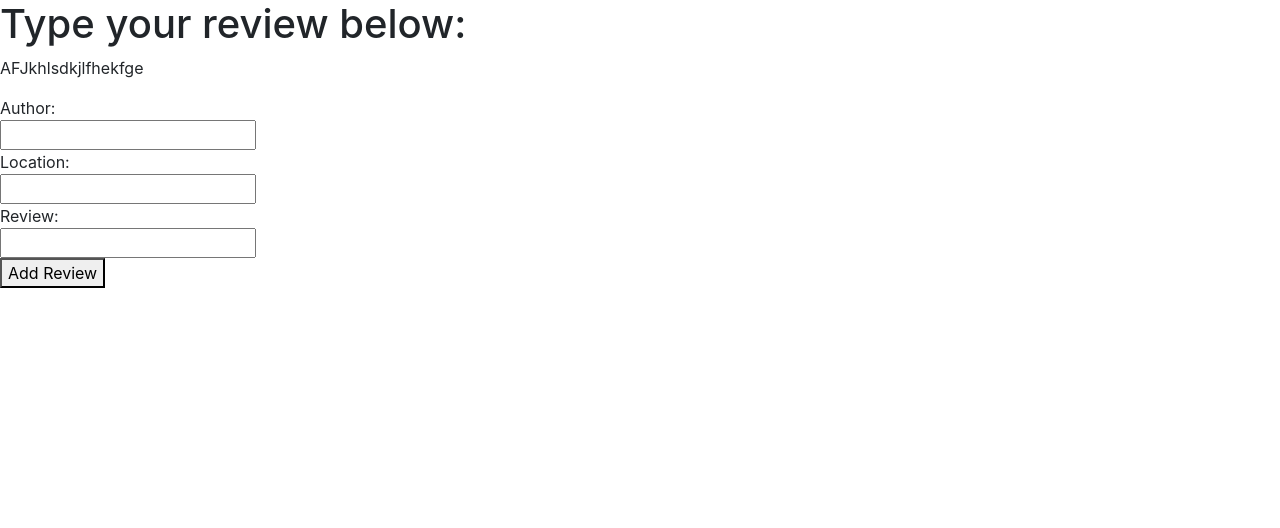
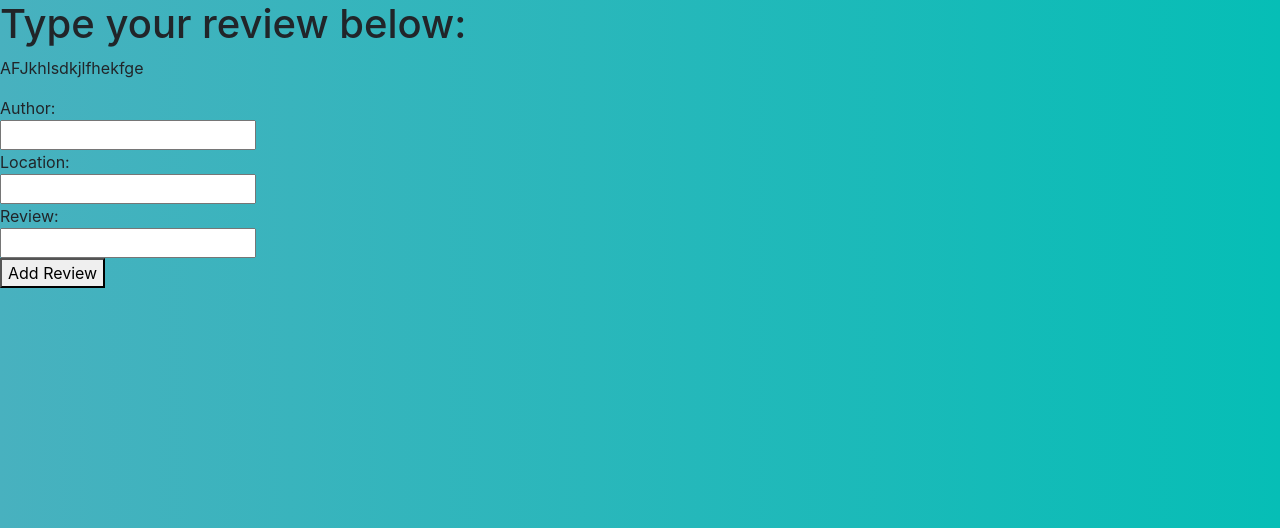
Before and after one commit to uzair166/expedia-hackathon-2018, a Django app: page /reviews/ in a window 1280 px wide. Shown: the top 528 px of the page. Run offline with Django 3.2, Linux system fonts and the light colour scheme; some libraries are stand-ins or nearby versions.

Commit message:
added css

```diff
--- a/Django/mysite/Reviews/templates/Reviews/addReview.html
+++ b/Django/mysite/Reviews/templates/Reviews/addReview.html
@@ -1,9 +1,16 @@
 <!doctype HTML>
 <html>
-<head>
   <title> Add a Review </title>
 
   <link rel="stylesheet" href="https://stackpath.bootstrapcdn.com/bootstrap/4.1.3/css/bootstrap.min.css" integrity="sha384-MCw98/SFnGE8fJT3GXwEOngsV7Zt27NXFoaoApmYm81iuXoPkFOJwJ8ERdknLPMO" crossorigin="anonymous">
+  <style>
+    body {
+      background: #06beb6;  /* fallback for old browsers */
+      background: -webkit-linear-gradient(to right, #48b1bf, #06beb6);  /* Chrome 10-25, Safari 5.1-6 */
+      background: linear-gradient(to right, #48b1bf, #06beb6); /* W3C, IE 10+/ Edge, Firefox 16+, Chrome 26+, Opera 12+, Safari 7+ */
+
+    }
+  </style>
   <script src="https://cdnjs.cloudflare.com/ajax/libs/popper.js/1.14.3/umd/popper.min.js" integrity="sha384-ZMP7rVo3mIykV+2+9J3UJ46jBk0WLaUAdn689aCwoqbBJiSnjAK/l8WvCWPIPm49" crossorigin="anonymous"></script>
   <script src="https://stackpath.bootstrapcdn.com/bootstrap/4.1.3/js/bootstrap.min.js" integrity="sha384-ChfqqxuZUCnJSK3+MXmPNIyE6ZbWh2IMqE241rYiqJxyMiZ6OW/JmZQ5stwEULTy" crossorigin="anonymous"></script>
 </head>
--- /dev/null
+++ b/Django/mysite/Reviews/templates/Reviews/custom.css
@@ -0,0 +1,4 @@
+* {
+    background: rgb(2,0,36);
+    background: linear-gradient(90deg, rgba(2,0,36,1) 0%, rgba(9,9,121,1) 71%, rgba(0,212,255,1) 100%);
+}
```
